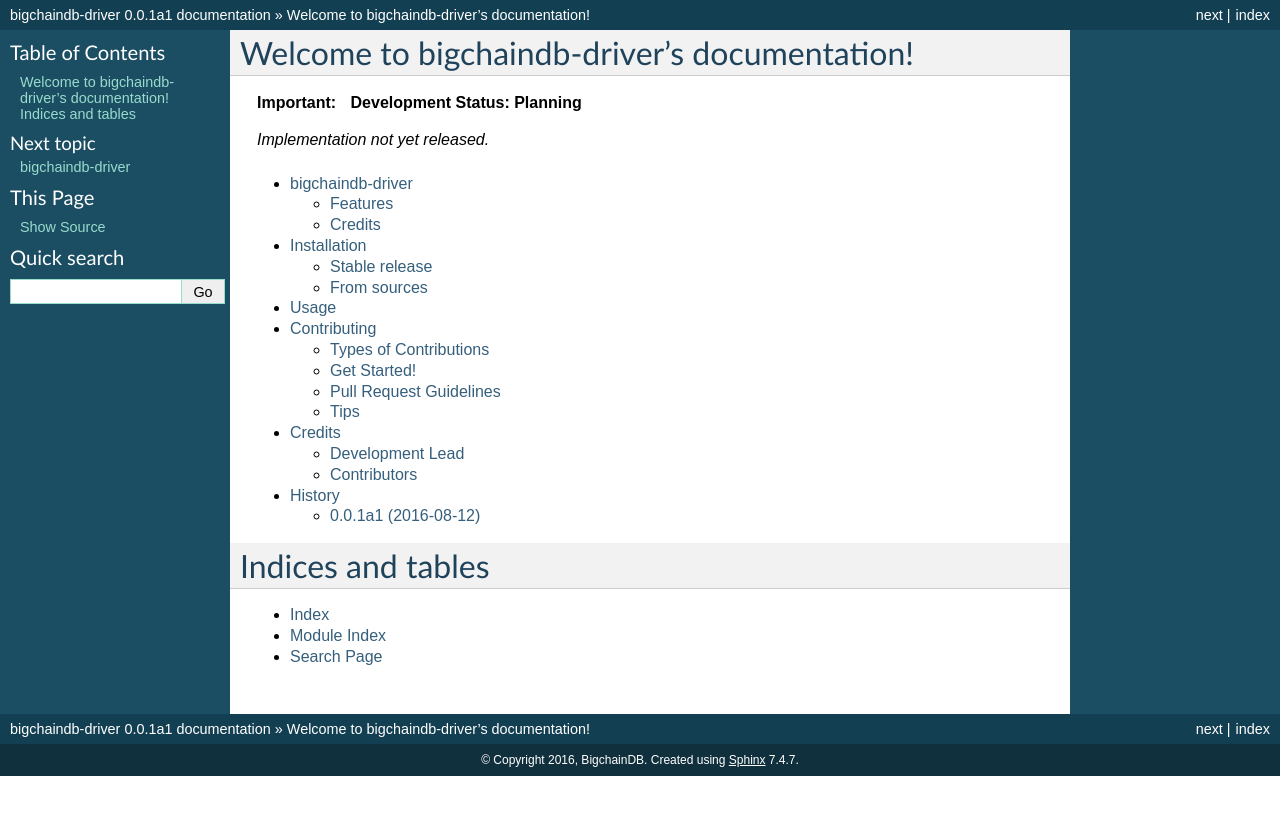
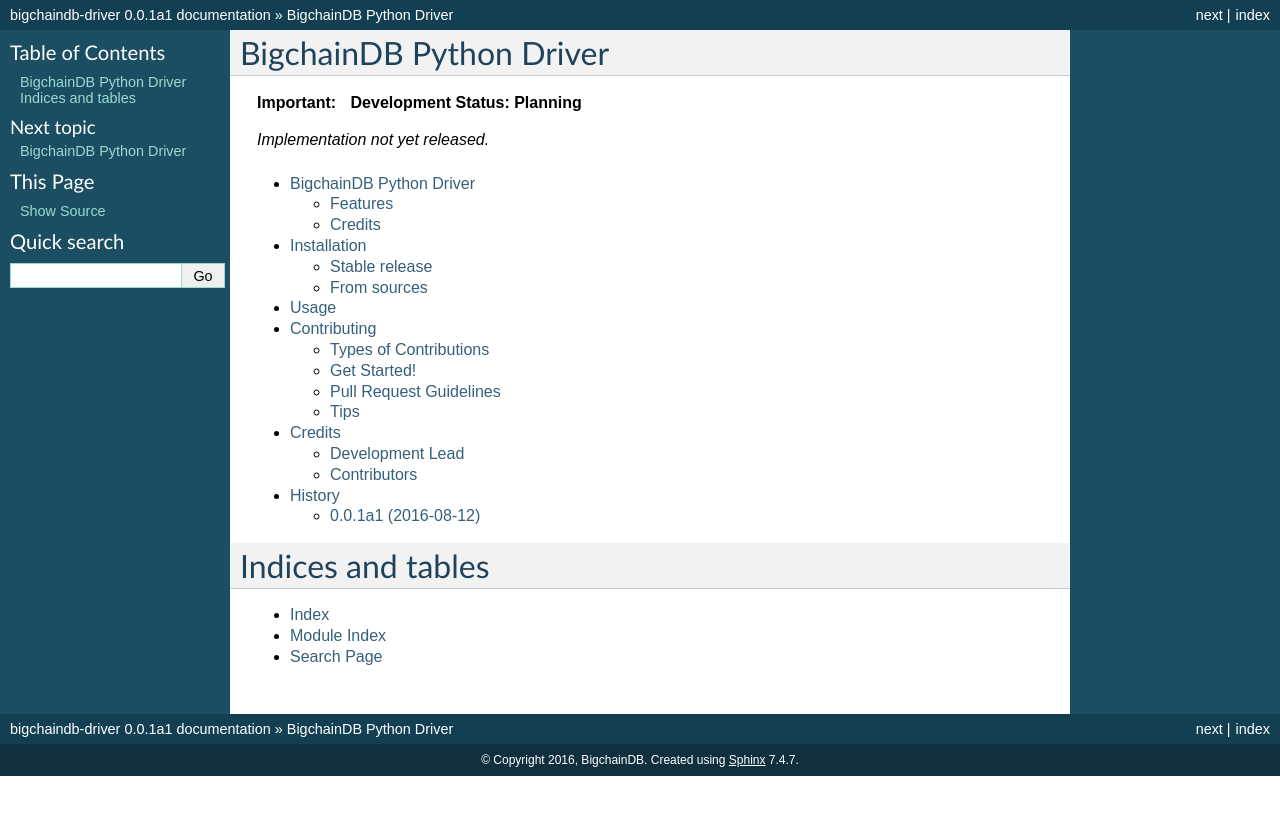
Before and after one commit to bigchaindb/bigchaindb-driver, a Sphinx documentation site: the page built from docs/index.rst, in a window 1280 px wide. Shown: the top 815 px of the page. Built offline with Sphinx 7.4.7, drawn with Linux system fonts in a browser that asks for light colours.

Commit message:
Cleanup titles

```diff
--- a/README.rst
+++ b/README.rst
@@ -1,6 +1,5 @@
-=================
-bigchaindb-driver
-=================
+BigchainDB Python Driver
+========================
 
 
 .. image:: https://img.shields.io/pypi/v/bigchaindb-driver.svg
--- a/docs/index.rst
+++ b/docs/index.rst
@@ -3,8 +3,8 @@
    You can adapt this file completely to your liking, but it should at least
    contain the root `toctree` directive.
 
-Welcome to bigchaindb-driver's documentation!
-======================================
+BigchainDB Python Driver
+========================
 
 .. important:: **Development Status: Planning**
 
```
